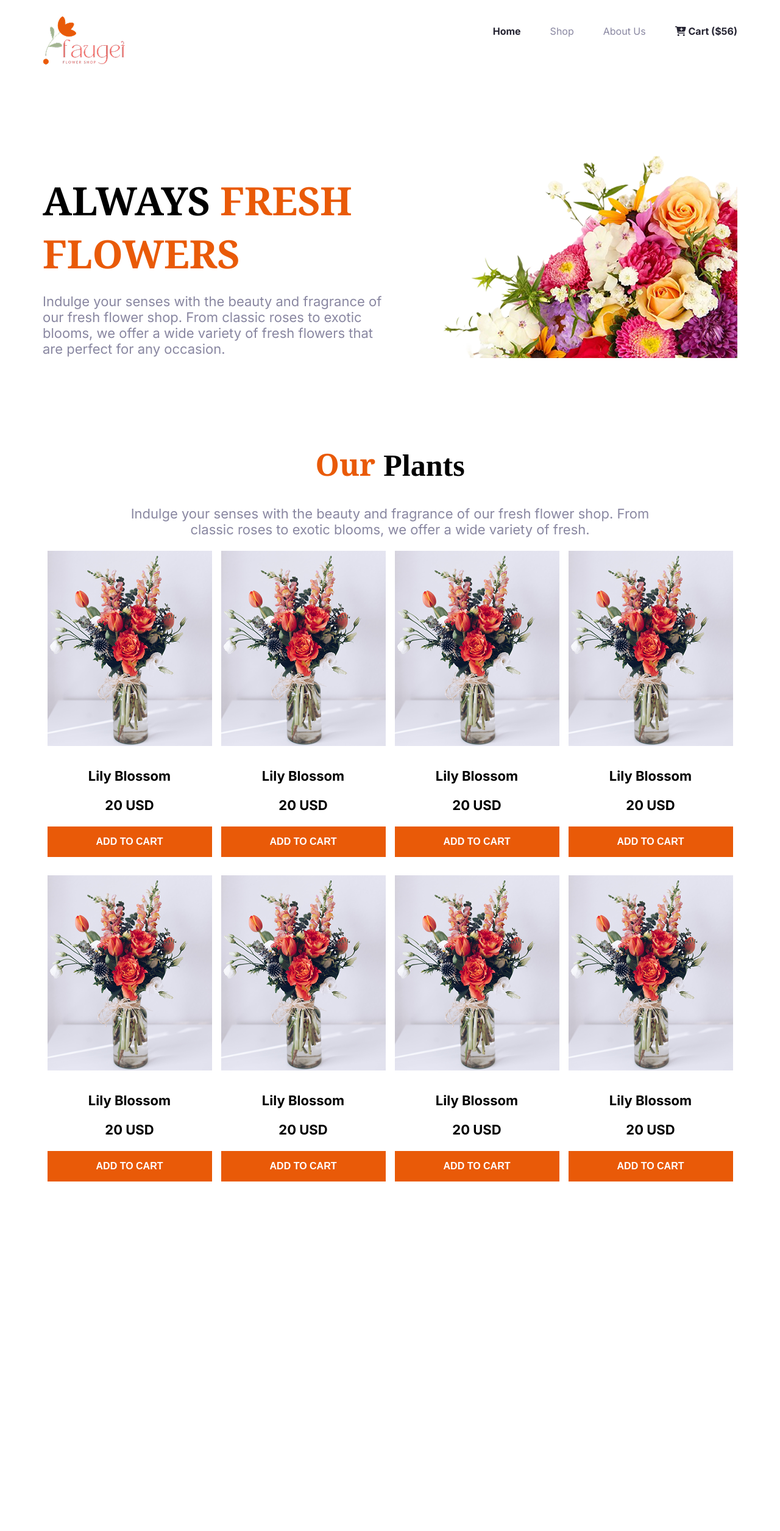
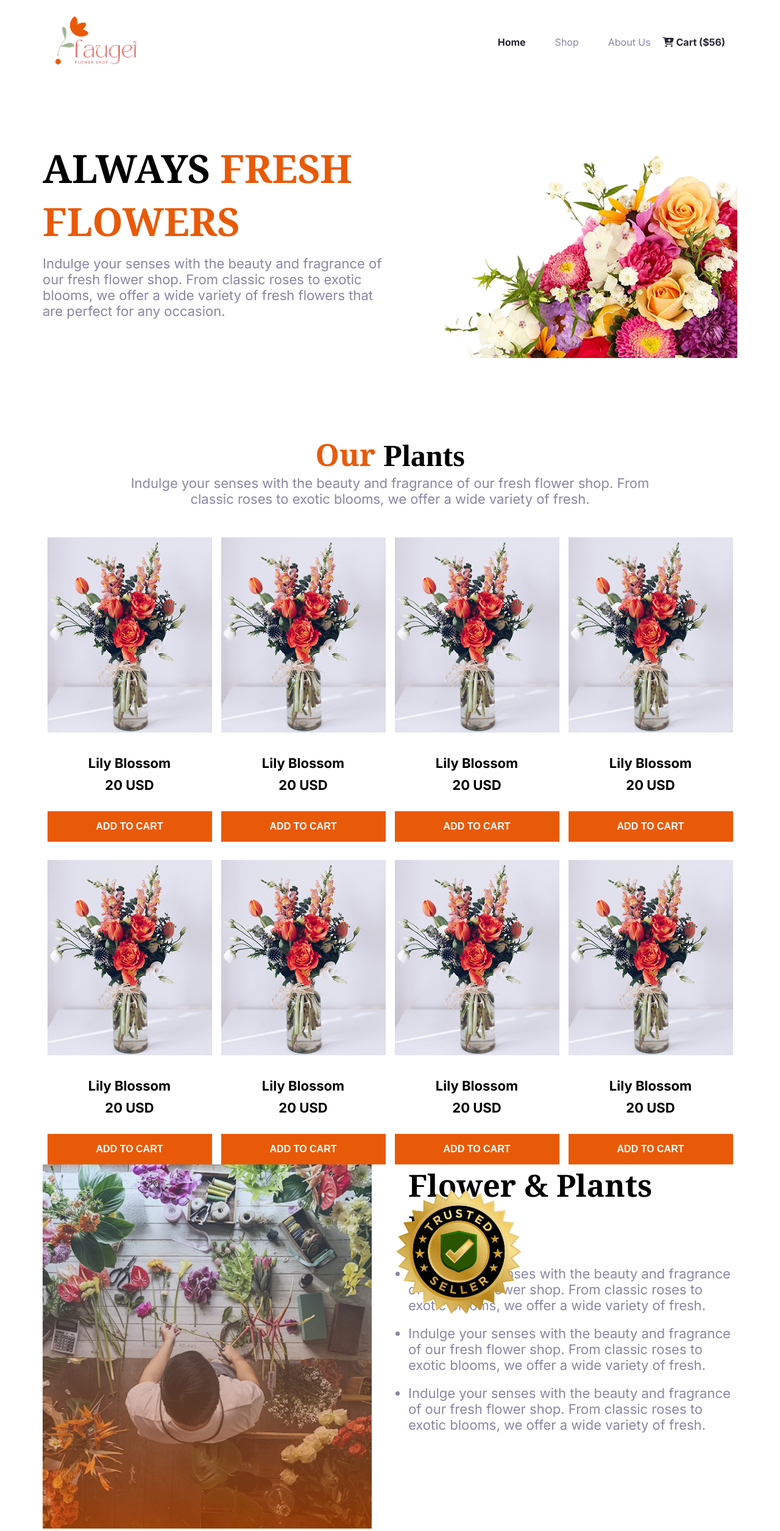
Before and after one commit to tahajid36/assignment-flowers, a plain HTML site: page index.html in a window 1280 px wide. Shown: the whole page at 61% size. Before the commit the page ends 1937 px from the top, so only its background shows below. Drawn offline with Linux system fonts and the light colour scheme.

Commit message:
after cards section

```diff
--- a/index.html
+++ b/index.html
@@ -13,7 +13,7 @@
 <body>
     <!-- navbar and banner section starting -->
     <header>
-        <nav>
+        <nav class="container padding">
             <div class="logo">
                 <img src="assets/logo.png" alt="brand logo">
             </div>
@@ -22,14 +22,17 @@
                     <li class="list black">Home</li>
                     <li class="list">Shop</li>
                     <li class="list">About Us</li>
-                    <li class="cart black"><i class="fa-solid fa-cart-plus"></i> Cart ($56)</li>
+
 
                 </ul>
+                <div><li class="cart black dot inter"><i class="fa-solid fa-cart-plus"></i> Cart ($56)</li></div>
+
 
             </div>
 
+
         </nav>
-        <section class="banner-section">
+        <section class="banner-section container">
             <div class="banner-items">
                 <h1 class="noto">ALWAYS <span class="orange">FRESH</span> <br> <span class="orange">FLOWERS</span></h1>
                 <p class="grey inter">Indulge your senses with the beauty and fragrance of our fresh flower shop. From classic roses to exotic blooms, we offer a wide variety of fresh flowers that are perfect for any occasion. </p>
@@ -43,6 +46,7 @@
 
     <!-- flower cards section -->
     <main>
+        <section class=" container">
             <div class="our-flowers">
                 <h1><span class="orange noto">Our </span>Plants</h1>
                 <p class="grey inter">Indulge your senses with the beauty and fragrance of our fresh flower shop. From <br> classic roses to exotic blooms, we offer a wide variety of fresh.</p>
@@ -100,6 +104,34 @@
 
             </div>
 
+
+        </section>
+
+
+       <section class="flower-store container">
+
+        <div class="plants-image">
+            <img src="assets/flower-store.png" alt="">
+            <img src="assets/trusted-badge.png" alt="" class="overlay">
+        </div>
+
+        <div class="store-description">
+            <h1 class="store-title noto">Flower & Plants <br> Lover</h1>
+            <ul class="">
+                <li class="grey inter">Indulge your senses with the beauty and fragrance of our fresh flower shop. From classic roses to exotic blooms, we offer a wide variety of fresh.</li>
+                <li class="grey inter">Indulge your senses with the beauty and fragrance of our fresh flower shop. From classic roses to exotic blooms, we offer a wide variety of fresh.</li>
+                <li class="grey inter">Indulge your senses with the beauty and fragrance of our fresh flower shop. From classic roses to exotic blooms, we offer a wide variety of fresh.</li>
+
+            </ul>
+        </div>
+
+       </section>
+
+
+
+
+
+
     </main>
     <footer>
 
--- a/styles/flowers.css
+++ b/styles/flowers.css
@@ -1,5 +1,11 @@
 /* shared css styles */
-body{
+*{
+    margin: 0;
+    padding: 0;
+    box-sizing: border-box;
+
+}
+.container{
     margin: 0 auto;
     max-width: 1140px;
 }
@@ -30,6 +36,9 @@ body{
     font-weight: bold;
     font-size: 22px;
   }
+  .padding{
+    padding: 0 20px;
+  }
   /* colours shared style css */
   .grey{
     color: #8987A1;
@@ -45,6 +54,10 @@ body{
   header{
     margin-top: 25px;
   }
+  .navbar{
+    display: flex;
+    gap: 20px;
+  }
 .navbar ul{
     display: flex;
     gap: 48px;
@@ -57,11 +70,14 @@ body{
 nav{
     display: flex;
     justify-content: space-between;
+    align-items: center;
+}
+.dot{
+    list-style: none;
 }
 /* banner section setup styles */
 .banner-section{
     display: flex;
-    justify-content: center;
     margin-top: 120px;
 }
 .banner-items p{
@@ -75,6 +91,12 @@ nav{
 }
 .banner-items{
     max-width: 570px;
+    /* margin: 0 auto; */
+    /* text-align: center; */
+}
+.banner-img img{
+    width: 100%;
+
 }
 /* card section styles */
 .our-flowers{
@@ -104,7 +126,39 @@ nav{
 }
 .card h4{
     font-size: 22px;
-    margin-bottom: 0px;
+    margin-top: 30px;
+    margin-bottom: 10px;
+}
+.price{
+    margin-bottom: 30px;
+}
+.our-flowers{
+    margin-bottom: 50px;
+}
+/* flower and plants section */
+.flower-store{
+    display: flex;
+    gap: 60px;
+
+}
+.store-description ul li{
+    font-size: 22px;
+    margin-bottom: 20px;
+
+}
+.store-title{
+    font-size: 50px;
+    font-weight: bold;
+    margin-bottom: 30px;
+}
+.plants-image{
+    position: relative;
+}
+.overlay{
+    position: absolute;
+    top: - 30px;
+    height: 286px;
+    width: 286px;
 }
 
 
@@ -122,18 +176,22 @@ nav{
         justify-content: center;
         align-items: center;
         margin-top: 20px;
-        max-width: 100%;
+
     }
     .banner-items h1{
         font-size: 24px;
     }
     .banner-items{
-        width: 100vw; /* viewport width */
-        /* margin-left: calc(-50vw + 50%); */
-        text-align: center;
         padding: 0 15px;
         max-width: 361px;
     }
+    .card{
+        max-width: 171px;
+    }
+    .flower-cards{
+        grid-template-columns: repeat(2, 1fr);
+    }
+
 
 
 }
```
Lines whose indentation alone changed are shown as unchanged.
